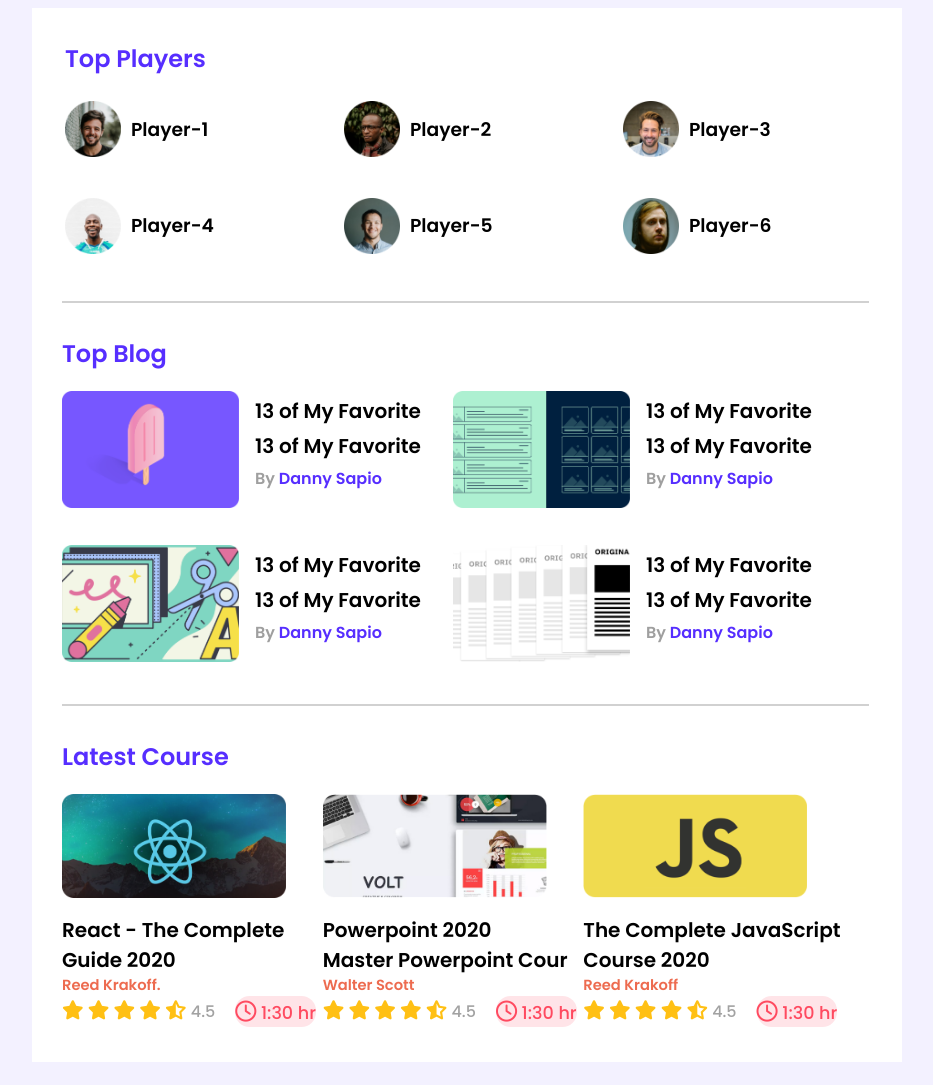
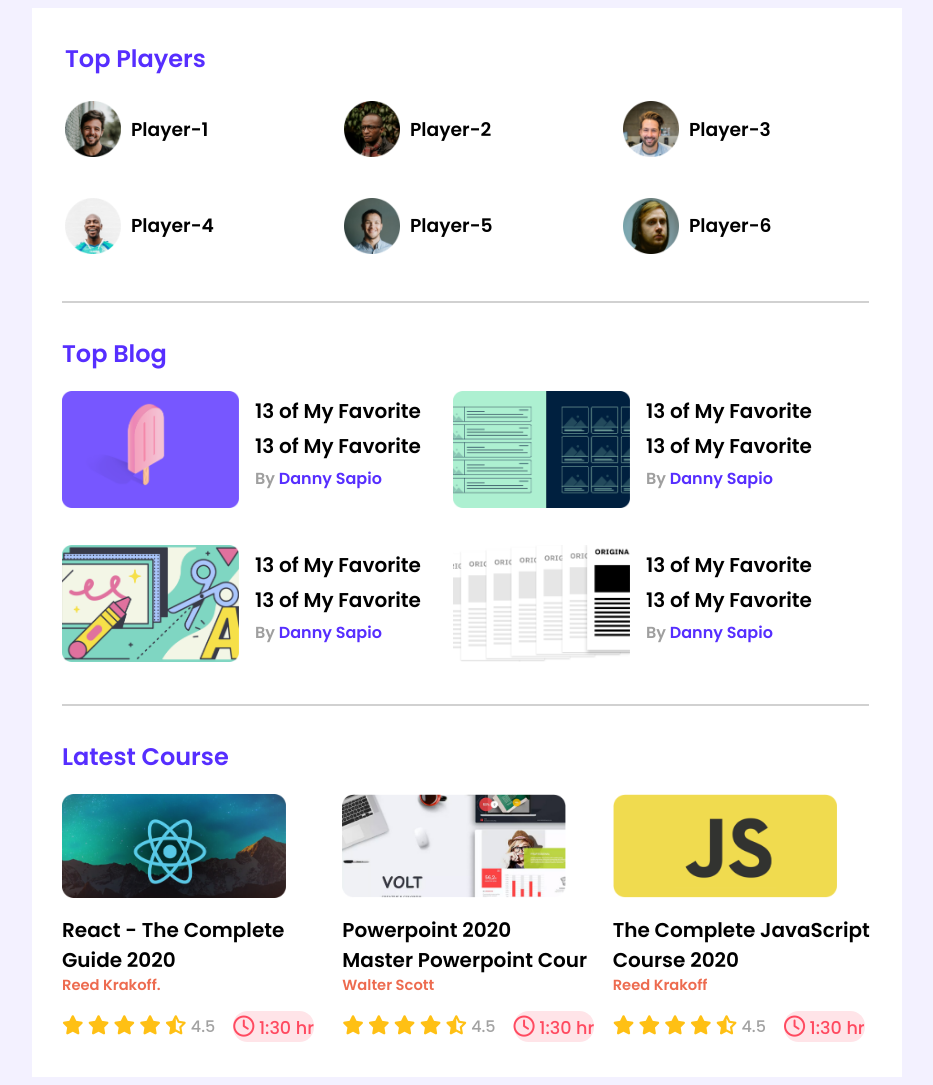
Before and after one commit to Arafatlsn37/Leader-Board-Project, a plain HTML site: page index.html in a window 1280 px wide. Shown: the whole page, without its empty margins (173-1106 px from the left). Drawn offline with Linux system fonts and the light colour scheme.

Commit message:
finished without nav

```diff
--- a/CSS/style.css
+++ b/CSS/style.css
@@ -97,7 +97,7 @@ hr{
 
 /* start latest course  */
 .latest-course{
-  padding: 30px 58px 35px 30px;
+  padding: 30px 29px 35px 30px;
 }
 .latest-course > h2{
   color: #562EFF;
@@ -125,6 +125,9 @@ hr{
   color: #ED6B4F;
   margin: 0;
 }
+.powerpoint{
+  padding-left: 10px;
+}
 .powerpoint-heading h2{
   font-size: 20.03px;
   margin: 0;
@@ -133,6 +136,9 @@ hr{
   font-size: 14.69px;
   color: #ED6B4F;
   margin: 0;
+}
+.javascript{
+  padding-left: 10px;
 }
 .javascript-heading h2{
   font-size: 20.03px;
@@ -147,6 +153,7 @@ hr{
 /* rating  */
 .rating{
   display: flex;
+  margin-top: 15px;
 }
 .rating a{
   text-decoration: none;
@@ -166,7 +173,7 @@ hr{
   #FF4A60;
   background: #FFE4E8;
   border-radius: 14.6913px;
-  margin-left: 20px;
+  margin-left: 18px;
   font-size: 1.1em;
 }
 .time-side span{
```
